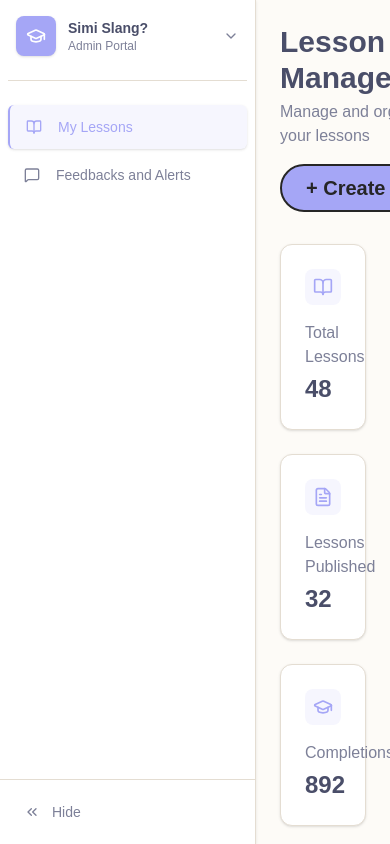
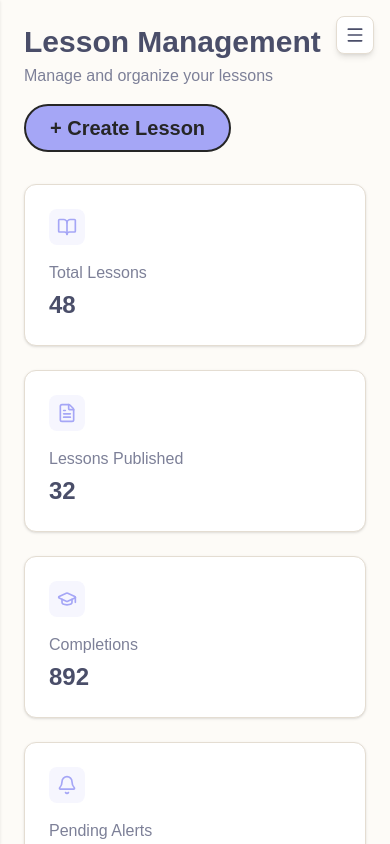
Before and after one commit to KevanSoon/CS203, a Next.js app in the folder frontend/: page /admin/lesson in a window 390 px wide. Shown: the top 844 px of the page. Built offline with nearby package versions, Linux system fonts and the light colour scheme.

Commit message:
refactor: sidebar for mobile UI

```diff
--- a/frontend/app/admin/lesson/components/Sidebar.tsx
+++ b/frontend/app/admin/lesson/components/Sidebar.tsx
@@ -1,6 +1,6 @@
 "use client";
 import { useState } from "react";
-import { Home, BookOpen, Settings, HelpCircle, MessageSquare } from "lucide-react";
+import { BookOpen, MessageSquare, Menu } from "lucide-react";
 import { SidebarOption } from "./SidebarOption";
 import { SidebarTitleSection } from "./SidebarTitleSection";
 import { SidebarToggle } from "./SidebarToggle";
@@ -11,13 +11,42 @@ export interface SidebarProps {
 }
 
 export const Sidebar = ({ selected, setSelected }: SidebarProps) => {
-  const [open, setOpen] = useState(true);
+  const [open, setOpen] = useState(false);
+
+  const handleOptionSelect = () => {
+    // Only close sidebar on mobile (< 768px)
+    if (window.innerWidth < 768) {
+      setOpen(false);
+    }
+  };
 
   return (
+    <>
+      {/* Mobile menu button - always visible on mobile when sidebar is closed */}
+      {!open && (
+        <button
+          onClick={() => setOpen(true)}
+          className="fixed top-4 right-4 z-50 p-2 rounded-lg bg-card border border-border shadow-md md:hidden"
+        >
+          <Menu className="h-5 w-5 text-foreground" />
+        </button>
+      )}
+
+      {/* Backdrop overlay for mobile */}
+      {open && (
+        <div
+          className="fixed inset-0 bg-black/50 z-40 md:hidden"
+          onClick={() => setOpen(false)}
+        />
+      )}
+
       <nav
-      className={`sticky top-0 h-screen shrink-0 border-r transition-all duration-300 ease-in-out ${
-        open ? "w-64" : "w-16"
-      } border-border bg-card p-2 shadow-sm`}
+        className={`
+          fixed md:sticky top-0 left-0 h-screen z-50 shrink-0 border-r transition-all duration-300 ease-in-out
+          border-border bg-card p-2 shadow-sm
+          ${open ? "w-64" : "w-16"}
+          ${open ? "translate-x-0" : "-translate-x-full md:translate-x-0"}
+        `}
       >
         <SidebarTitleSection open={open} />
 
@@ -28,6 +57,7 @@ export const Sidebar = ({ selected, setSelected }: SidebarProps) => {
             selected={selected}
             setSelected={setSelected}
             open={open}
+            onSelect={handleOptionSelect}
           />
           <SidebarOption
             Icon={MessageSquare}
@@ -35,10 +65,11 @@ export const Sidebar = ({ selected, setSelected }: SidebarProps) => {
             selected={selected}
             setSelected={setSelected}
             open={open}
-          // notifs={3}
+            onSelect={handleOptionSelect}
           />
         </div>
         <SidebarToggle open={open} setOpen={setOpen} />
       </nav>
+    </>
   );
 };
--- a/frontend/app/admin/lesson/components/SidebarOption.tsx
+++ b/frontend/app/admin/lesson/components/SidebarOption.tsx
@@ -7,6 +7,7 @@ export interface SidebarOptionProps {
   setSelected: (title: string) => void;
   open: boolean;
   notifs?: number;
+  onSelect?: () => void;
 }
 
 export const SidebarOption = ({
@@ -16,12 +17,18 @@ export const SidebarOption = ({
   setSelected,
   open,
   notifs,
+  onSelect,
 }: SidebarOptionProps) => {
   const isSelected = selected === title;
 
+  const handleClick = () => {
+    setSelected(title);
+    onSelect?.();
+  };
+
   return (
     <button
-      onClick={() => setSelected(title)}
+      onClick={handleClick}
       className={`relative flex h-11 w-full items-center rounded-md transition-all duration-200 ${
         isSelected
           ? "bg-primary/10 text-primary shadow-sm border-l-2 border-primary"
```
Lines whose indentation alone changed are shown as unchanged.
